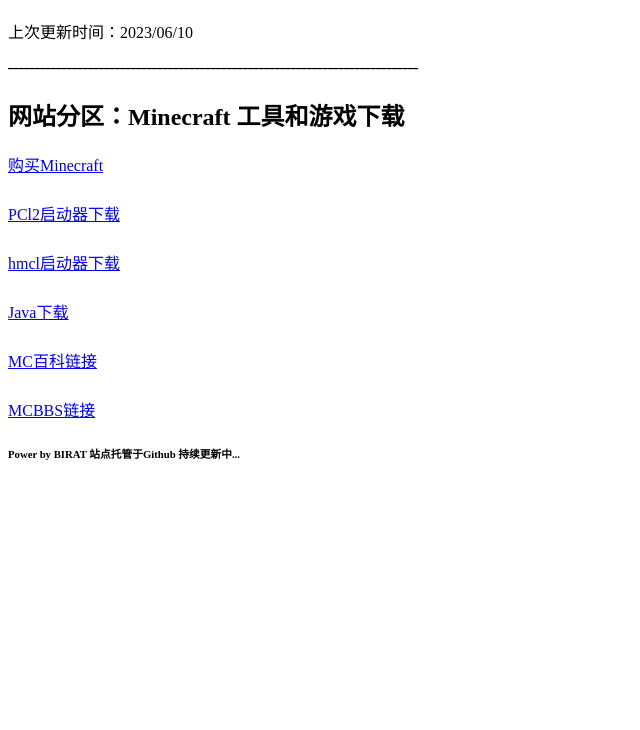
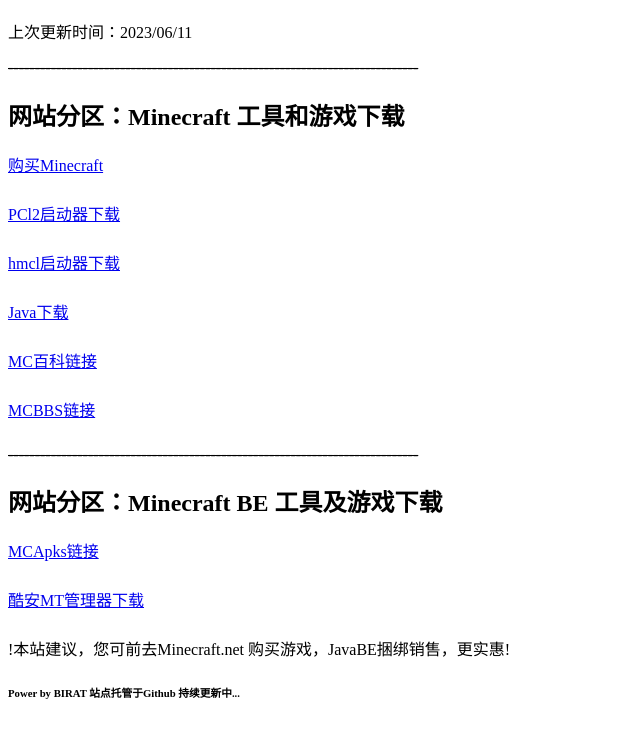
Before and after one commit to BIRATWEBPAGE/BIRATWEBPAGE.github.io, a plain HTML site: page index.html in a window 1280 px wide. Shown: the part 70-800 px from the top of the page, without its empty margins (0-640 px from the left). Drawn offline with Linux system fonts and the light colour scheme.

Commit message:
Update index.html

```diff
--- a/index.html
+++ b/index.html
@@ -7,7 +7,7 @@
 </head>
 <body>
 <h1>欢迎来到BIRAT的网上小家</h1>
- <P>上次更新时间：2023/06/10</P>
+ <P>上次更新时间：2023/06/11</P>
  <p><del>-----------------------------------------------------------------------------</del></p>
  <h2>网站分区：Minecraft 工具和游戏下载</h2>
 <a href="https://Minecraft.net">购买Minecraft</a>
@@ -22,6 +22,16 @@
 <h6></h6>
 <a href="https://www.mcbbs.net">MCBBS链接</a>
 <h6></h6>
+   <p><del>-----------------------------------------------------------------------------</del></p>
+<h2>网站分区：Minecraft BE 工具及游戏下载</h2>
+<a href="https://mcapks.net">MCApks链接</a>
+<h6></h6>
+<a href="https://www.coolapk.com/apk/bin.mt.plus">酷安MT管理器下载</a>
+<h6></h6>
+<p>!本站建议，您可前去Minecraft.net 购买游戏，JavaBE捆绑销售，更实惠!</p>
+
+
+
 <h6>Power by BIRAT 站点托管于Github 持续更新中...</h6>
 
 
```
